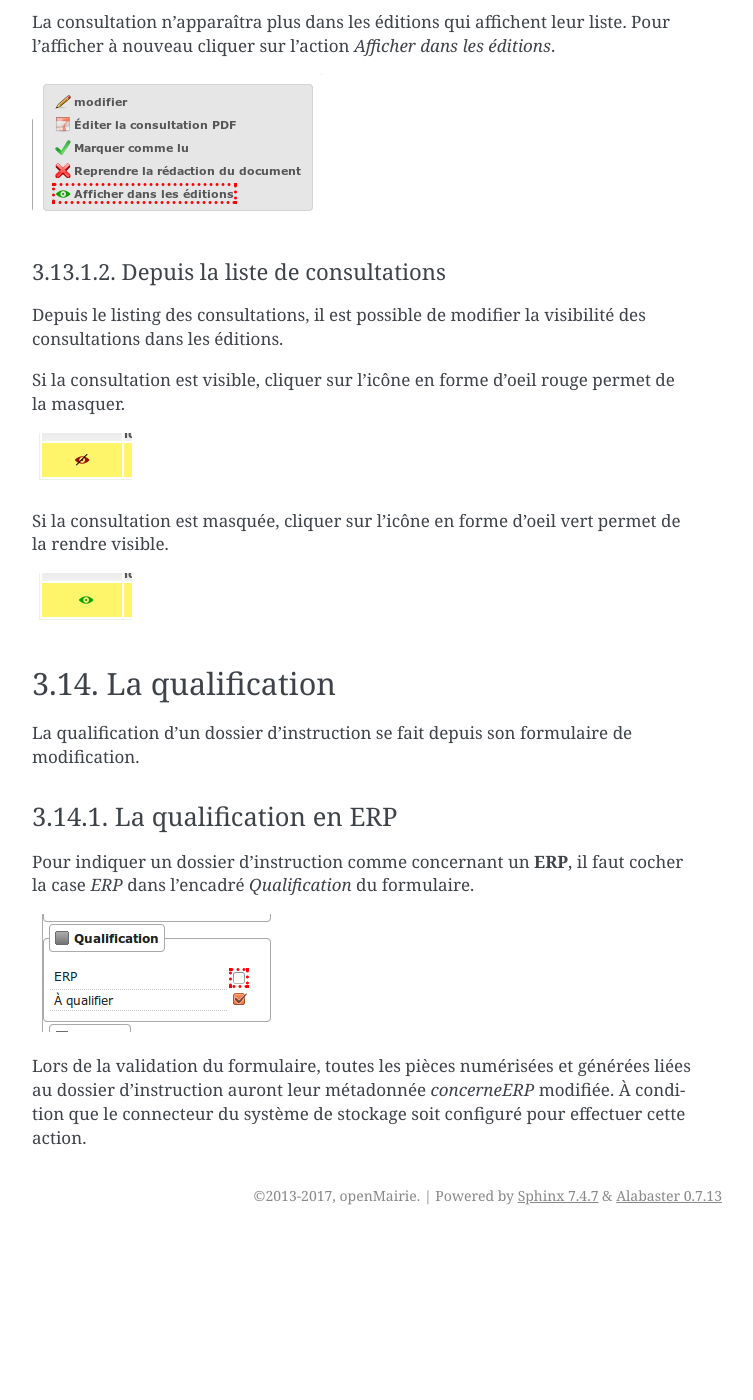
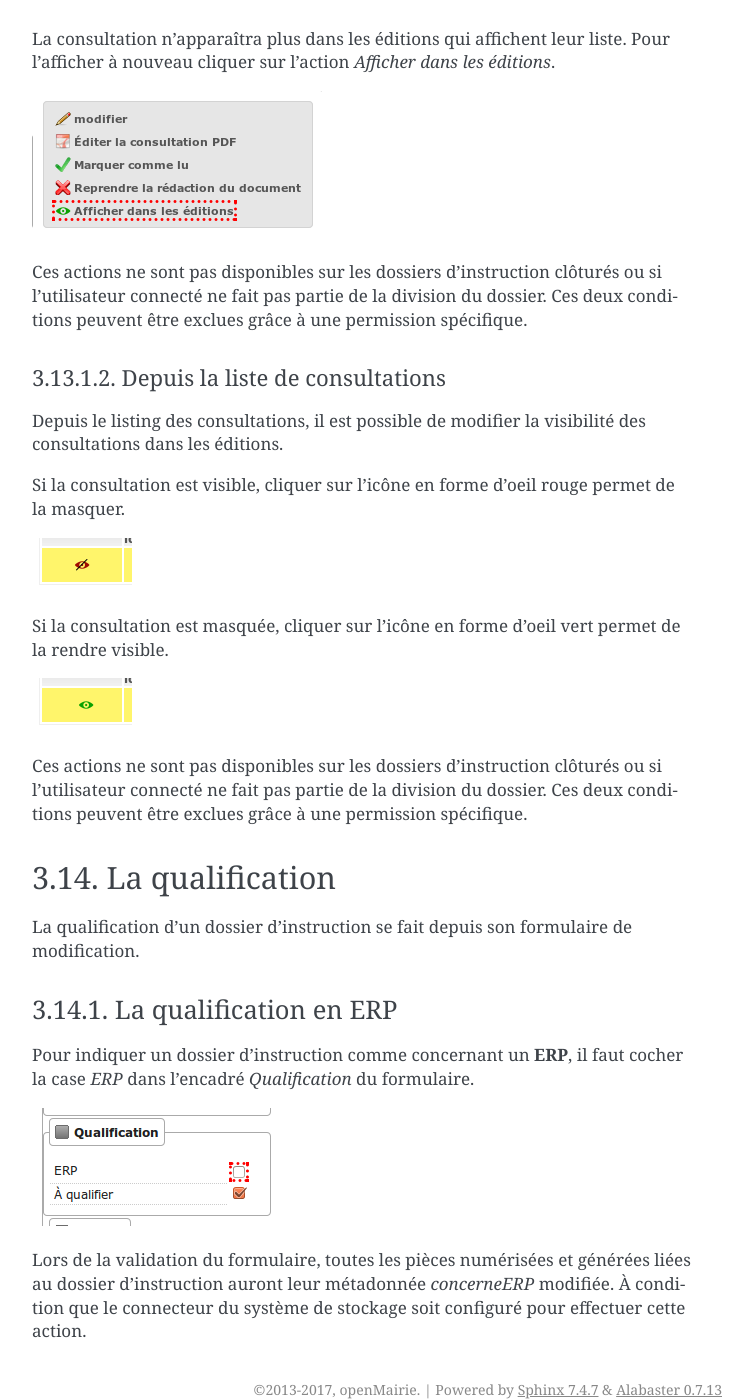
Before and after one commit to mpavaux/openads-documentation, a Sphinx documentation site: the page built from source/manuel_utilisateur/instruction.rst, in a window 1280 px wide and 1400 px high, scrolled down 32365 px. Shown: the whole window, without its empty margins (388-1141 px from the left). Built offline with Sphinx 7.4.7, drawn with Linux system fonts in a browser that asks for light colours; before the commit the page ends 33600 px from its top, so only the background shows below that.

Commit message:
* Ajout des conditions pour les actions afficher/masquer dans les consultations

```diff
--- a/source/manuel_utilisateur/instruction.rst
+++ b/source/manuel_utilisateur/instruction.rst
@@ -832,6 +832,8 @@
 
 .. image:: portlet_visible_consultation.png
 
+Ces actions ne sont pas disponibles sur les dossiers d'instruction clôturés ou si l'utilisateur connecté ne fait pas partie de la division du dossier. Ces deux conditions peuvent être exclues grâce à une permission spécifique.
+
 Depuis la liste de consultations
 ################################
 
@@ -845,6 +847,8 @@
 Si la consultation est masquée, cliquer sur l'icône en forme d'oeil vert permet de la rendre visible.
 
 .. image:: instruction_tab_visible_consultation.png
+
+Ces actions ne sont pas disponibles sur les dossiers d'instruction clôturés ou si l'utilisateur connecté ne fait pas partie de la division du dossier. Ces deux conditions peuvent être exclues grâce à une permission spécifique.
 
 .. _instruction_qualification:
 
```
Also changed, not shown: source/manuel_utilisateur/instruction_dossier_consultation_tab.png, source/manuel_utilisateur/service_consulte_demande_avis_consultation.png.
